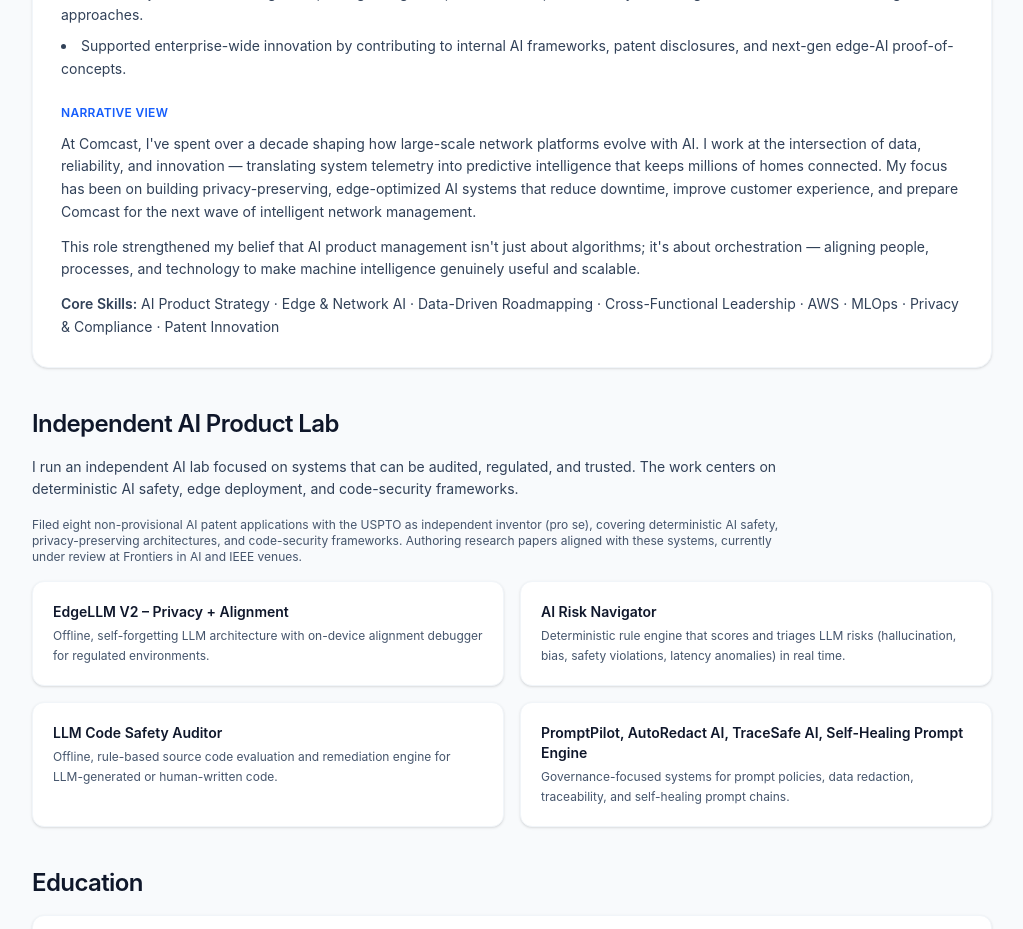
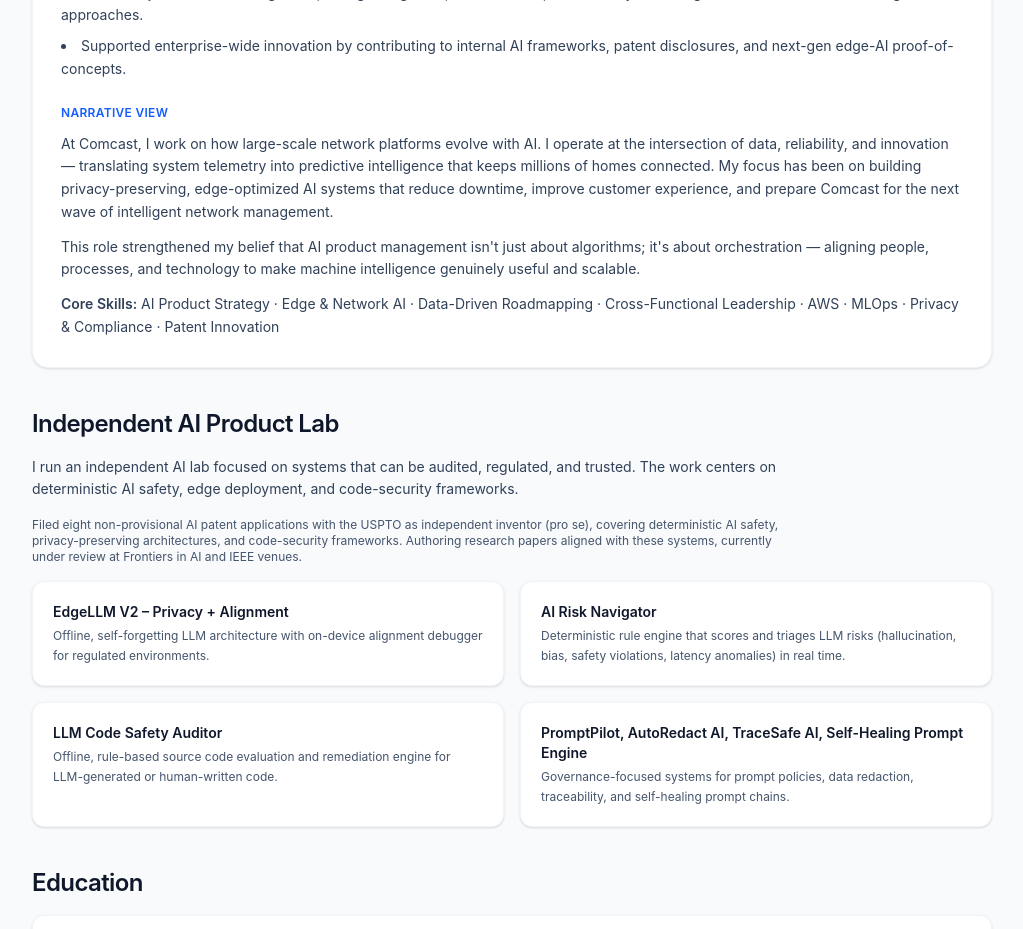
Before and after one commit to apurvgaurav/apurv-portfolio, a Next.js app: page /experience in a window 1280 px wide. Shown: the part 820-1749 px from the top of the page, without its empty margins (128-1151 px from the left). Built offline with nearby package versions, Linux system fonts and the light colour scheme.

Commit message:
Update page.tsx

```diff
--- a/app/experience/page.tsx
+++ b/app/experience/page.tsx
@@ -101,15 +101,16 @@ export default function ExperiencePage() {
             <p className="text-xs font-semibold uppercase tracking-wide text-blue-600">
               Narrative View
             </p>
-            <p className="text-sm text-slate-700 leading-relaxed">
-              At Comcast, I&apos;ve spent over a decade shaping how large-scale network
-              platforms evolve with AI. I work at the intersection of data, reliability,
-              and innovation — translating system telemetry into predictive intelligence
-              that keeps millions of homes connected. My focus has been on building
-              privacy-preserving, edge-optimized AI systems that reduce downtime,
-              improve customer experience, and prepare Comcast for the next wave of
-              intelligent network management.
-            </p>
+        <p className="text-sm text-slate-700 leading-relaxed">
+  At Comcast, I work on how large-scale network platforms evolve with AI.
+  I operate at the intersection of data, reliability, and innovation —
+  translating system telemetry into predictive intelligence that keeps
+  millions of homes connected. My focus has been on building
+  privacy-preserving, edge-optimized AI systems that reduce downtime,
+  improve customer experience, and prepare Comcast for the next wave of
+  intelligent network management.
+</p>
+
             <p className="text-sm text-slate-700 leading-relaxed">
               This role strengthened my belief that AI product management isn&apos;t just
               about algorithms; it&apos;s about orchestration — aligning people,
```
